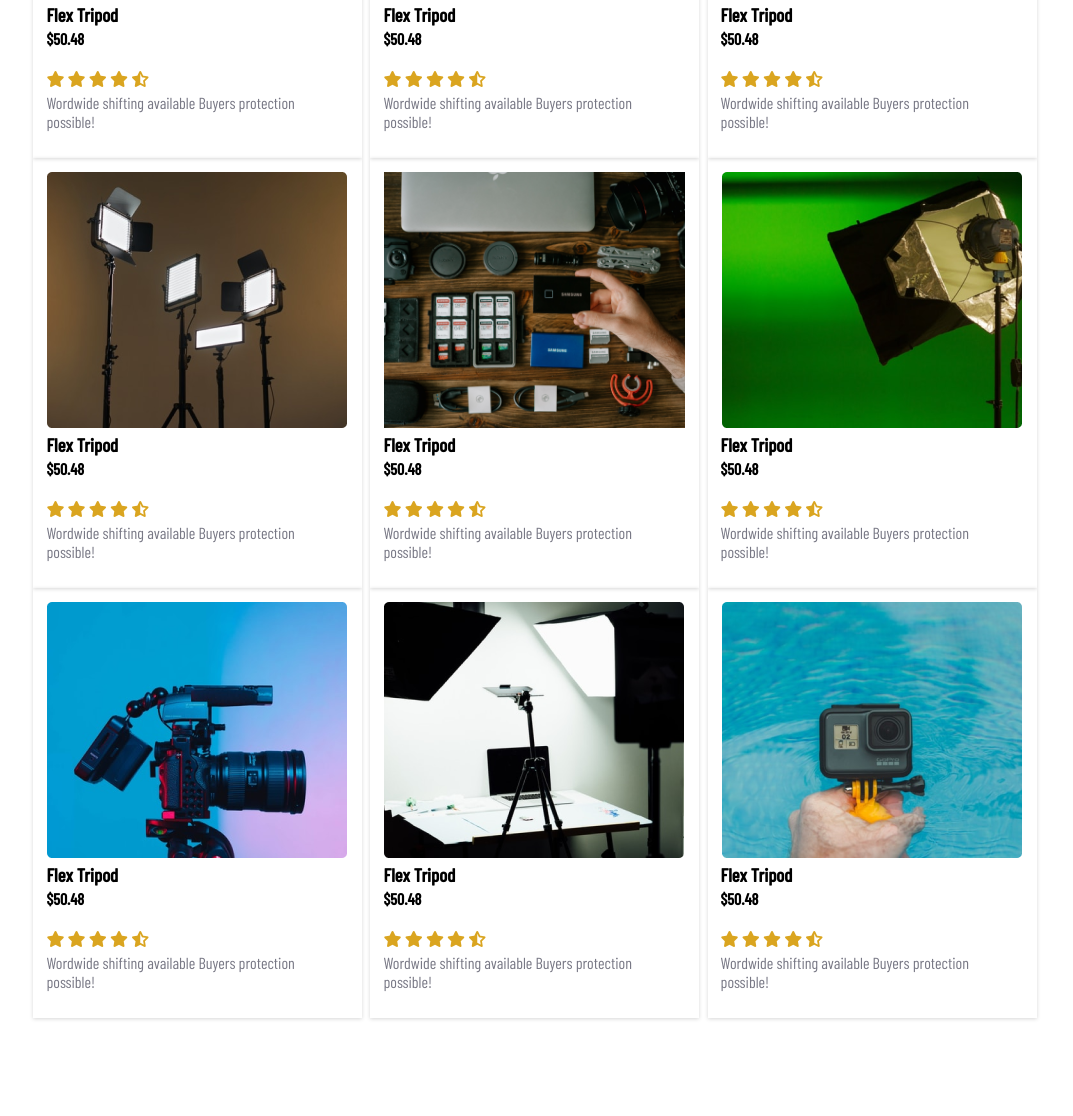
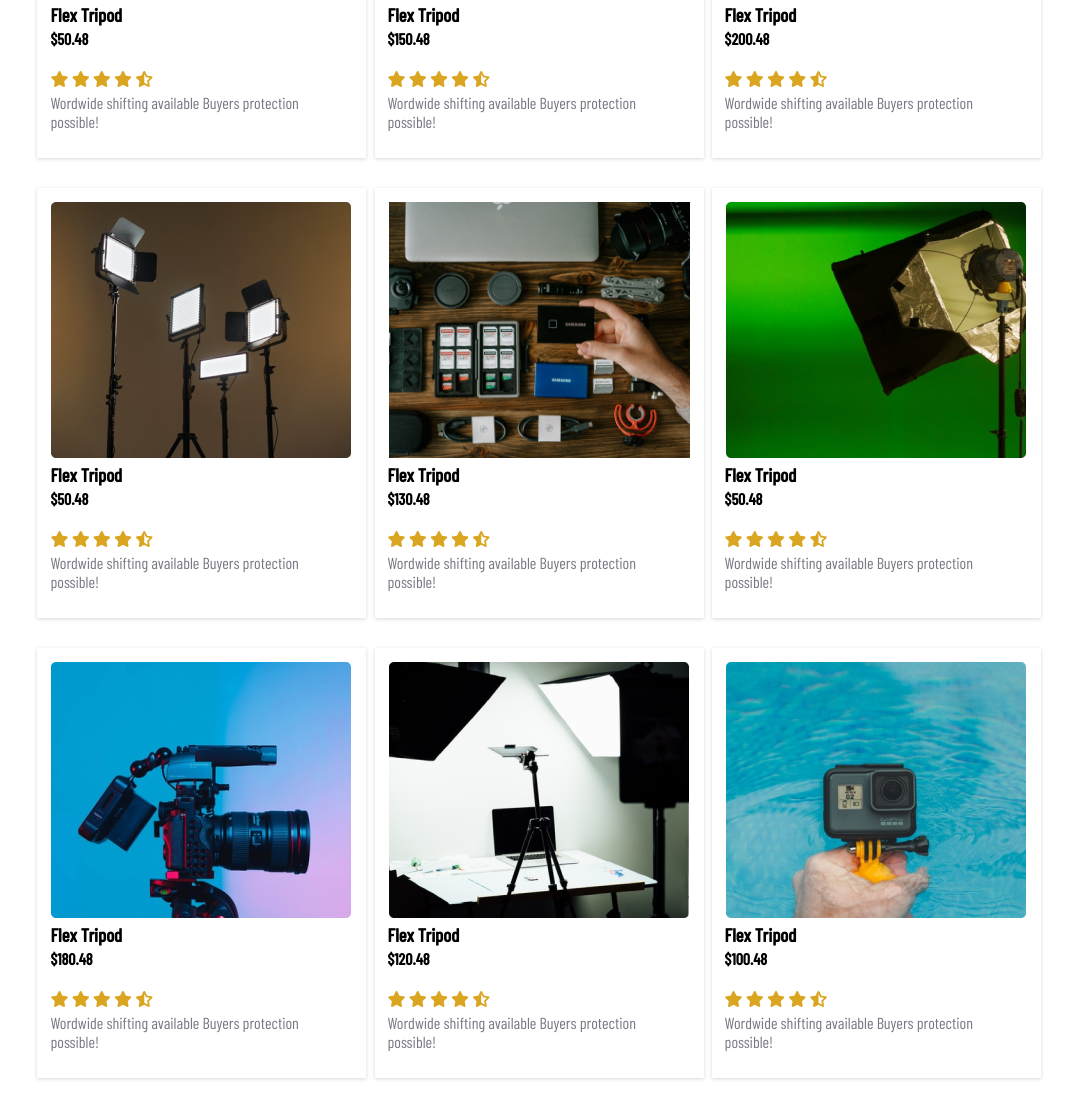
Before and after one commit to Nahidontheway/practice-project, a plain HTML site: page index.html in a window 1280 px wide. Shown: the part 388-1504 px from the top of the page, without its empty margins (101-1174 px from the left). Before the commit the page ends 1414 px from the top, so only its background shows below. Drawn offline with nearby package versions, Linux system fonts and the light colour scheme; a web font is replaced by a local one.

Commit message:
responsive for mobile screen

```diff
--- a/index.html
+++ b/index.html
@@ -37,7 +37,7 @@
                     </div>
                     <div class="product-info">
                         <h3>Flex Tripod</h3>
-                        <h4>$50.48</h4>
+                        <h4>$150.48</h4>
                         <i class="fa-solid fa-star star"></i>
                         <i class="fa-solid fa-star star"></i>
                         <i class="fa-solid fa-star star"></i>
@@ -52,7 +52,7 @@
                     </div>
                     <div class="product-info">
                         <h3>Flex Tripod</h3>
-                        <h4>$50.48</h4>
+                        <h4>$200.48</h4>
                         <i class="fa-solid fa-star star"></i>
                         <i class="fa-solid fa-star star"></i>
                         <i class="fa-solid fa-star star"></i>
@@ -82,7 +82,7 @@
                     </div>
                     <div class="product-info">
                         <h3>Flex Tripod</h3>
-                        <h4>$50.48</h4>
+                        <h4>$130.48</h4>
                         <i class="fa-solid fa-star star"></i>
                         <i class="fa-solid fa-star star"></i>
                         <i class="fa-solid fa-star star"></i>
@@ -112,7 +112,7 @@
                     </div>
                     <div class="product-info">
                         <h3>Flex Tripod</h3>
-                        <h4>$50.48</h4>
+                        <h4>$180.48</h4>
                         <i class="fa-solid fa-star star"></i>
                         <i class="fa-solid fa-star star"></i>
                         <i class="fa-solid fa-star star"></i>
@@ -127,7 +127,7 @@
                     </div>
                     <div class="product-info">
                         <h3>Flex Tripod</h3>
-                        <h4>$50.48</h4>
+                        <h4>$120.48</h4>
                         <i class="fa-solid fa-star star"></i>
                         <i class="fa-solid fa-star star"></i>
                         <i class="fa-solid fa-star star"></i>
@@ -142,7 +142,7 @@
                     </div>
                     <div class="product-info">
                         <h3>Flex Tripod</h3>
-                        <h4>$50.48</h4>
+                        <h4>$100.48</h4>
                         <i class="fa-solid fa-star star"></i>
                         <i class="fa-solid fa-star star"></i>
                         <i class="fa-solid fa-star star"></i>
--- a/styles/style.css
+++ b/styles/style.css
@@ -19,13 +19,16 @@ popular-collection section
     line-height: 70px;
 }
 .products{
+    width: 100%;
     display: grid;
+    justify-items: center;
     grid-template-columns: repeat(3,1fr);
 }
 .product{
     width: 329px;
     height: 430px;
     box-shadow: rgba(0, 0, 0, 0.16) 0px 1px 4px;
+    margin-bottom: 30px;
 }
 .product .thumbnail{
     width: 301px;
@@ -60,3 +63,13 @@ popular-collection section
     height: 256px;
     object-fit: cover;
 }
+@media screen and (max-width:576px) {
+    .products{
+        grid-template-columns: repeat(1,1fr);
+    }
+}
+@media screen and (min-width:577px) and (max-width:776px){
+    .products{
+        grid-template-columns: repeat(2,1fr);
+    }
+}
```
